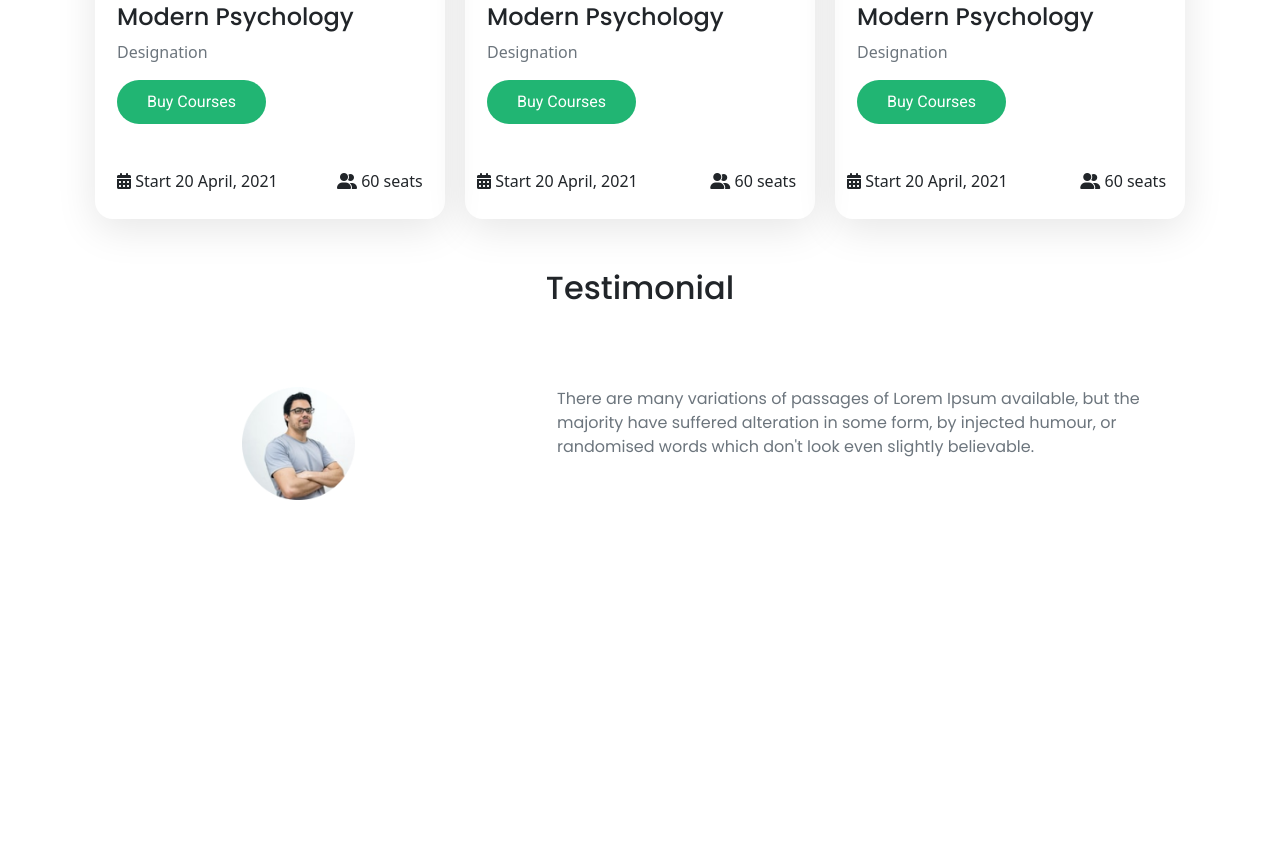
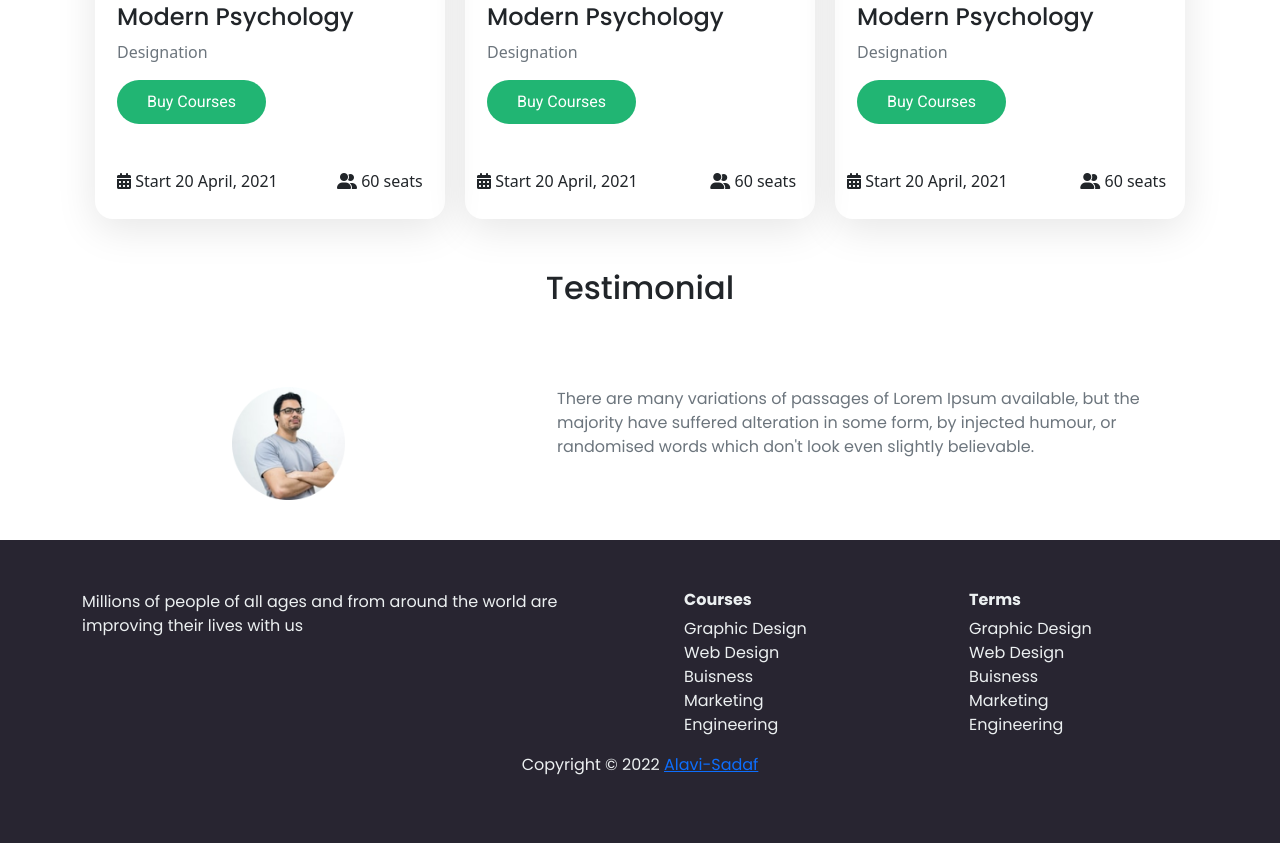
Before and after one commit to Alavi-Sadaf/E-school, a plain HTML site: page index.html in a window 1280 px wide. Shown: the part 1239-2082 px from the top of the page. Before the commit the page ends 1779 px from the top, so only its background shows below. Drawn offline with nearby package versions, Linux system fonts and the light colour scheme.

Commit message:
website done

```diff
--- a/css/style.css
+++ b/css/style.css
@@ -111,22 +111,27 @@
 }
 
 #testimonial img {
-  margin: 40px 0px 40px 160px;
+  margin: 40px 0px 40px 150px;
 }
 
 #footer {
   background-color: #282531;
   color: #ecf0f1;
   font-family: 'Poppins', sans-serif;
-  font-size: 16px;
-  font-weight: 400;
-  line-height: 30px;
-  letter-spacing: 0em;
-  text-align: left;
-
+  padding: 50px 0px 50px 0px;
 }
 
+.list-title {
+  font-weight: 800;
+}
 
+.footer-list ul{
+  list-style: none;
+}
+
+.copyright {
+  text-align: center;
+}
 
 /* font name
   font-family: 'Poppins', sans-serif;
--- a/index.html
+++ b/index.html
@@ -206,12 +206,46 @@
     </div>
   </section>
   <!-- footer -->
+  <section id="footer">
+    <div class="container">
+      <div class="row">
+        <div class="col-md-6">
+          <p>Millions of people of all ages and from around
+            the world are improving their lives with us</p>
+        </div>
+        <div class="col-md-3">
+          <div class="footer-list">
+            <ul>
+              <h6 class="list-title">Courses</h6>
+              <li>Graphic Design</li>
+              <li>Web Design</li>
+              <li>Buisness</li>
+              <li>Marketing</li>
+              <li>Engineering</li>
+            </ul>
+          </div>
+        </div>
+        <div class="col-md-3">
+          <div class="footer-list">
+            <ul>
+              <h6 class="list-title">Terms</h6>
+              <li>Graphic Design</li>
+              <li>Web Design</li>
+              <li>Buisness</li>
+              <li>Marketing</li>
+              <li>Engineering</li>
+            </ul>
+          </div>
+        </div>
+      </div>
+    </div>
+    <p class="copyright">Copyright &copy; 2022 <a class="" href="https://github.com/Alavi-Sadaf">Alavi-Sadaf</a></p>
+  </section>
 
-
-    <!-- JavaScript Bundle with Popper -->
-    <script src="https://cdn.jsdelivr.net/npm/bootstrap@5.2.0-beta1/dist/js/bootstrap.bundle.min.js"
-      integrity="sha384-pprn3073KE6tl6bjs2QrFaJGz5/SUsLqktiwsUTF55Jfv3qYSDhgCecCxMW52nD2" crossorigin="anonymous">
-    </script>
+  <!-- JavaScript Bundle with Popper -->
+  <script src="https://cdn.jsdelivr.net/npm/bootstrap@5.2.0-beta1/dist/js/bootstrap.bundle.min.js"
+    integrity="sha384-pprn3073KE6tl6bjs2QrFaJGz5/SUsLqktiwsUTF55Jfv3qYSDhgCecCxMW52nD2" crossorigin="anonymous">
+  </script>
 </body>
 
 </html>
```
